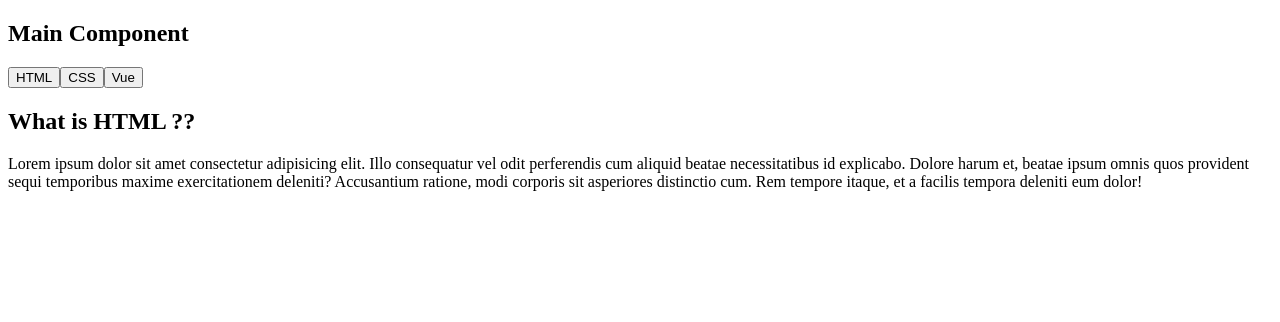
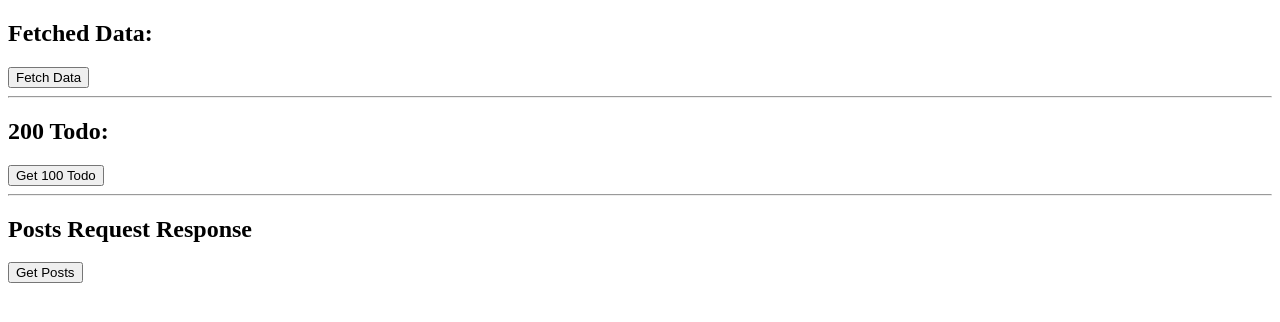
Before and after one commit to HasemMallick/vue-composition-api, a Vue app: page / in a window 1280 px wide. Shown: the top 322 px of the page. Built offline with nearby package versions, Linux system fonts and the light colour scheme.

Commit message:
get data with fetch & axios

```diff
--- a/package.json
+++ b/package.json
@@ -11,6 +11,7 @@
     "format": "prettier --write src/"
   },
   "dependencies": {
+    "axios": "^1.7.7",
     "vue": "^3.4.29"
   },
   "devDependencies": {
--- a/src/App.vue
+++ b/src/App.vue
@@ -1,8 +1,12 @@
 <script setup>
-import MainComp from './components/MainComp.vue';
+import GetDataWithAxios from './components/GetDataWithAxios.vue';
+import GetDataWithFetch from './components/GetDataWithFetch.vue';
+
 
 </script>
 
 <template>
-    <MainComp />
+    <GetDataWithFetch />
+    <hr>
+    <GetDataWithAxios />
 </template>
--- a/src/components/CompOne.vue
+++ /dev/null
@@ -1,15 +0,0 @@
-
-<script setup>
-
-</script>
-
-<template>
-    <div>
-        <h2>What is HTML ??</h2>
-        <p>Lorem ipsum dolor sit amet consectetur adipisicing elit. Illo consequatur vel odit perferendis cum aliquid beatae necessitatibus id explicabo. Dolore harum et, beatae ipsum omnis quos provident sequi temporibus maxime exercitationem deleniti? Accusantium ratione, modi corporis sit asperiores distinctio cum. Rem tempore itaque, et a facilis tempora deleniti eum dolor!</p>
-    </div>
-</template>
-
-<style lang="scss" scoped>
-
-</style>
--- a/src/components/CompThree.vue
+++ /dev/null
@@ -1,15 +0,0 @@
-
-<script setup>
-
-</script>
-
-<template>
-    <div>
-        <h2>What is Vue ??</h2>
-        <p>Lorem ipsum dolor sit amet consectetur adipisicing elit. Illo consequatur vel odit perferendis cum aliquid beatae necessitatibus id explicabo. Dolore harum et, beatae ipsum omnis quos provident sequi temporibus maxime exercitationem deleniti? Accusantium ratione, modi corporis sit asperiores distinctio cum. Rem tempore itaque, et a facilis tempora deleniti eum dolor!</p>
-    </div>
-</template>
-
-<style lang="scss" scoped>
-
-</style>
--- a/src/components/CompTwo.vue
+++ /dev/null
@@ -1,15 +0,0 @@
-
-<script setup>
-
-</script>
-
-<template>
-    <div>
-        <h2>What is CSS ??</h2>
-        <p>Lorem ipsum dolor sit amet consectetur adipisicing elit. Illo consequatur vel odit perferendis cum aliquid beatae necessitatibus id explicabo. Dolore harum et, beatae ipsum omnis quos provident sequi temporibus maxime exercitationem deleniti? Accusantium ratione, modi corporis sit asperiores distinctio cum. Rem tempore itaque, et a facilis tempora deleniti eum dolor!</p>
-    </div>
-</template>
-
-<style lang="scss" scoped>
-
-</style>
--- /dev/null
+++ b/src/components/GetDataWithAxios.vue
@@ -0,0 +1,37 @@
+
+<script setup>
+import { ref } from 'vue'
+import axios from 'axios';
+
+const posts = ref(null)
+
+const getPosts = async () => {
+    try {
+        const response = await axios.get('https://jsonplaceholder.typicode.cm/posts')
+
+        // custom error handling
+        // if (!response.status === 200) {
+        //     throw new Error("HTTP Error", response.status);
+        // }
+
+        // assign the response
+        posts.value = response.data
+    } catch (error) {
+        console.error(`Error ${error}`)
+    }
+}
+</script>
+
+<template>
+    <div>
+        <h2>Posts Request Response </h2>
+        <ol v-for="(post, index) in posts" :key="index" >
+            <li>{{ post }}</li>
+        </ol>
+        <button type="button" @click="getPosts">Get Posts</button>
+    </div>
+</template>
+
+<style lang="scss" scoped>
+
+</style>
--- /dev/null
+++ b/src/components/GetDataWithFetch.vue
@@ -0,0 +1,72 @@
+
+<script setup>
+import { ref } from 'vue'
+
+const data = ref(null)
+
+const fetchData = () => {
+        fetch('https://jsonplaceholder.typicode.com/todos/100').then((response) => {
+            // check the response is ok or not
+            if (!response.ok) {
+                throw new Error(`HTTP Error! Status Code: ${response.status}`)
+            }
+
+            // parse the JSON
+            return response.json()
+        }).then((responseData) => {
+            console.log("Data", responseData);
+            data.value = responseData
+        }).catch((error)=> {
+            console.error("Error: ", error)
+        })
+}
+
+const todo = ref(null)
+
+const fetchTodo =  () => {
+    fetch('https://jsonplaceholder.typicode.com/todos').then((response) => {
+
+        // if (response.ok) {
+        //     return response.json()
+        // } else {
+        //     console.log("Some Error");
+        // }
+
+        // better practice
+        if (!response.ok) {
+            throw new Error("HTTP Error", response.status);
+        }
+
+        return response.json()
+
+    }).then((repsonseData) => {
+        todo.value = repsonseData
+    }).catch((error) => {
+        console.error(error)
+    })
+}
+</script>
+
+<template>
+    <div>
+        <h2>Fetched Data: {{ data }}</h2>
+        <button type="button" @click="fetchData">Fetch Data</button>
+    </div>
+
+    <hr>
+
+    <div>
+        <h2>200 Todo:</h2>
+        <ol v-for="({userId, id, completed, title}, i) in todo" :key="i" >
+            <li>{{ userId }}</li>
+            <li>{{ id }}</li>
+            <li>{{ completed }}</li>
+            <li>{{ title }}</li>
+        </ol>
+        <button @click="fetchTodo">Get 100 Todo</button>
+    </div>
+</template>
+
+<style lang="scss" scoped>
+
+</style>
--- a/src/components/MainComp.vue
+++ /dev/null
@@ -1,32 +0,0 @@
-
-<script setup>
-import { ref } from 'vue'
-import CompOne from './CompOne.vue';
-import CompTwo from './CompTwo.vue';
-import CompThree from './CompThree.vue';
-
-const currentTab = ref('CompOne')
-
-const tabs = {
-    CompOne,
-    CompTwo,
-    CompThree
-}
-
-</script>
-
-<template>
-    <div>
-        <h2>Main Component</h2>
-        <button type="button" @click="currentTab = 'CompOne'">HTML</button>
-        <button type="button" @click="currentTab = 'CompTwo'">CSS </button>
-        <button type="button" @click="currentTab = 'CompThree'">Vue</button>
-    </div>
-
-    <component :is="tabs[currentTab]" />
-
-</template>
-
-<style lang="scss" scoped>
-
-</style>
```
Also changed, not shown: 1 other file (tests, documents, lock files or other folders).
